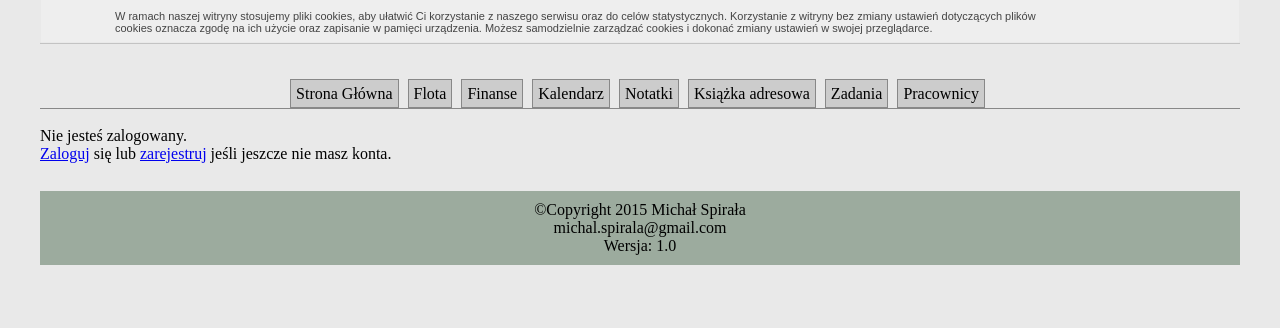
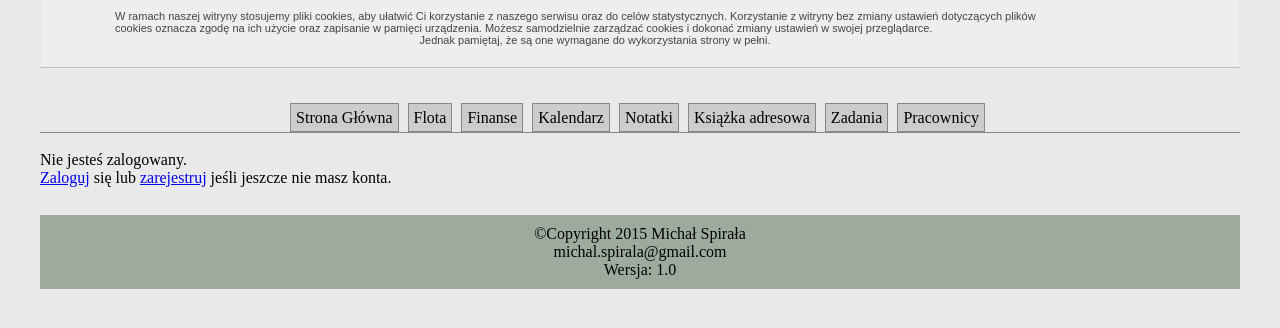
Before and after one commit to mms1994/strona, a PHP site: page /dom.php in a window 1280 px wide. Shown: the top 328 px of the page. Run offline with PHP 8.4, Linux system fonts and the light colour scheme; some libraries are stand-ins or nearby versions.

Commit message:
info o braku JS

```diff
--- a/template/header.php
+++ b/template/header.php
@@ -42,8 +42,10 @@ include("functions/main.php");
 
     <div class="cookie-bar">
         <div>
-            W ramach naszej witryny stosujemy pliki cookies, aby ułatwić Ci korzystanie z naszego serwisu oraz do celów statystycznych. Korzystanie z witryny bez zmiany ustawień dotyczących plików cookies oznacza zgodę na ich użycie oraz zapisanie w pamięci urządzenia. Możesz samodzielnie zarządzać cookies i dokonać zmiany ustawień w swojej przeglądarce.<br>
-            </div>
+            W ramach naszej witryny stosujemy pliki cookies, aby ułatwić Ci korzystanie z naszego serwisu oraz do celów statystycznych. Korzystanie z witryny bez zmiany ustawień dotyczących plików cookies oznacza zgodę na ich użycie oraz zapisanie w pamięci urządzenia. Możesz samodzielnie zarządzać cookies i dokonać zmiany ustawień w swojej przeglądarce. <br /><center>Jednak pamiętaj, że są one wymagane do wykorzystania strony w pełni.</center><br>
+
+            <script type="javascript"></script><noscript><font color="red"><h2><center>Do korzystania z strony w pełni niezbędny jest JavaScript! Włącz go!</center></h2></font></noscript>
+        </div>
     </div>
     <style type="text/css">
         .cookie-bar {position:relative; background:#eee; overflow:hidden; box-shadow:inset 0 -1px 1px rgba(0, 0, 0, 0.2);}
```
